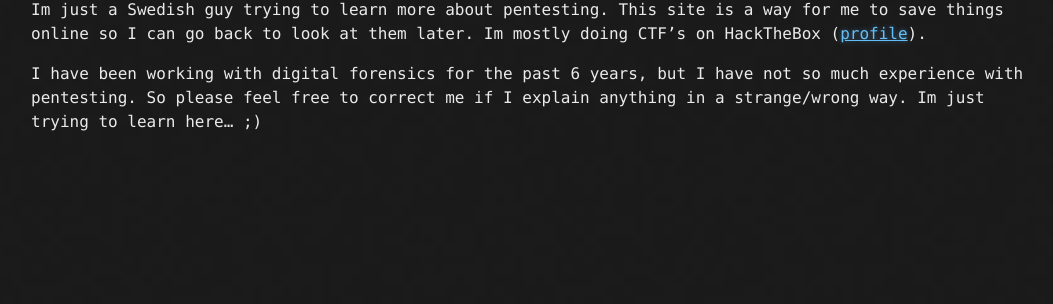
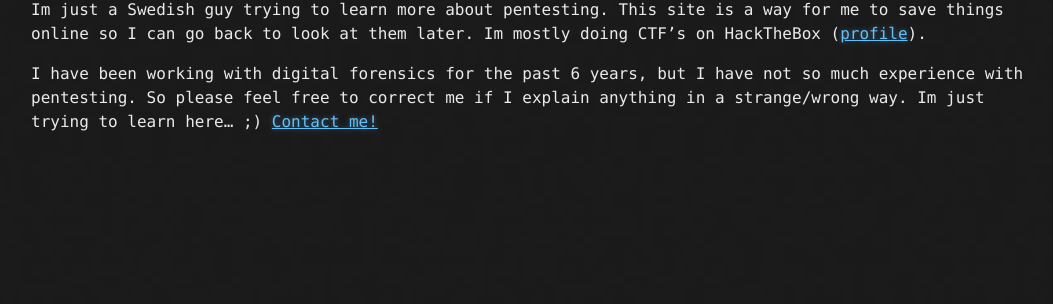
Before and after one commit to datahackare/warz0ne, a Jekyll site: the page built from about.md, in a window 1280 px wide. Shown: the part 146-450 px from the top of the page, without its empty margins (109-1162 px from the left). Built offline with Jekyll 4.4.1, drawn with Linux system fonts in a browser that asks for light colours.

Commit message:
Update about.md

```diff
--- a/about.md
+++ b/about.md
@@ -8,5 +8,5 @@ This site is a way for me to save things online so I can go back to look at them
 
 I have been working with digital forensics for the past 6 years, but I have not so much experience with pentesting. So please feel free to correct me if I explain anything in a strange/wrong way.
 Im just trying to learn here... ;)
-
+<a href="mailto:datahackare@disroot.org">Contact me!</a>
 <script src="https://www.hackthebox.eu/badge/44591"></script>
```
